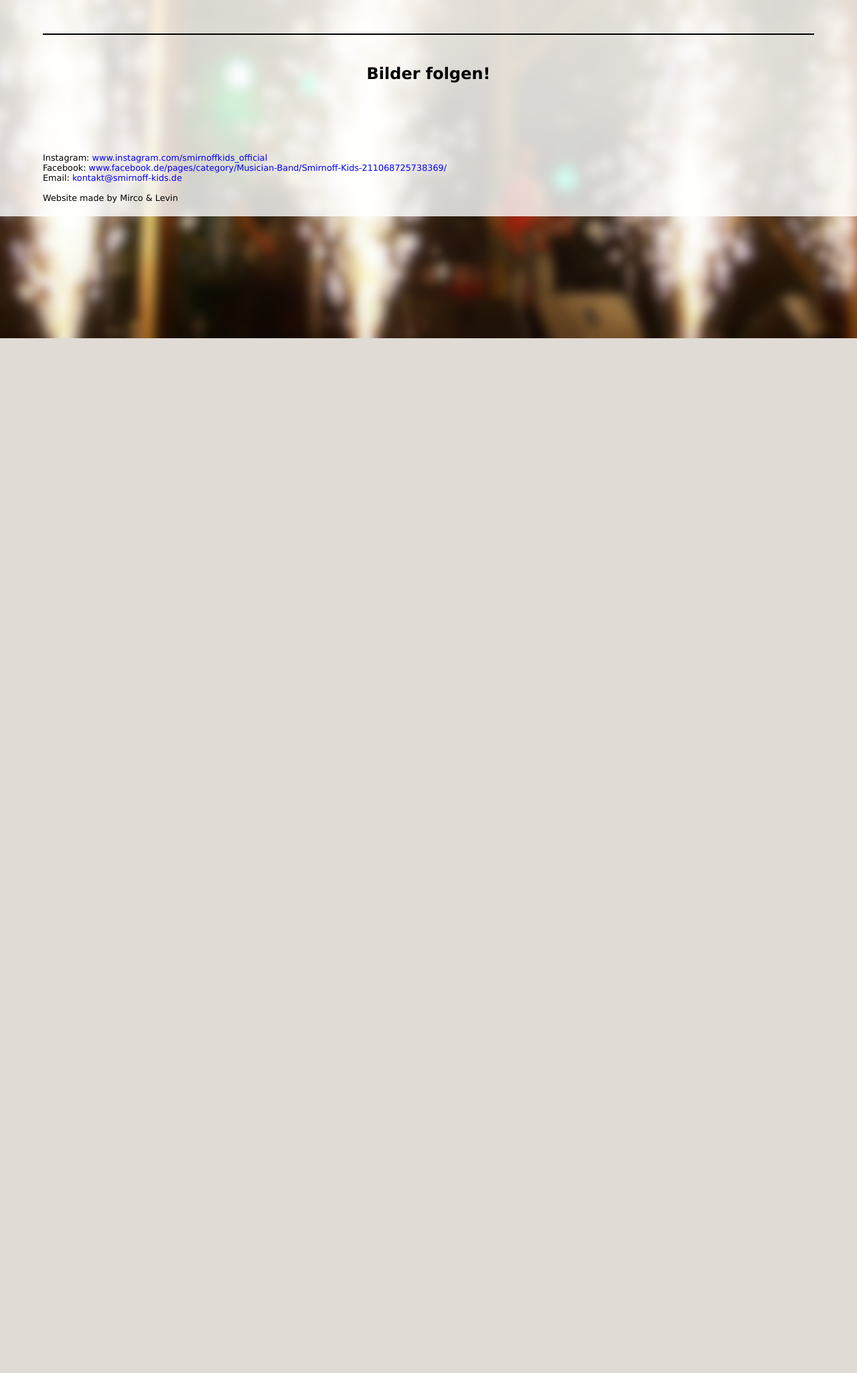
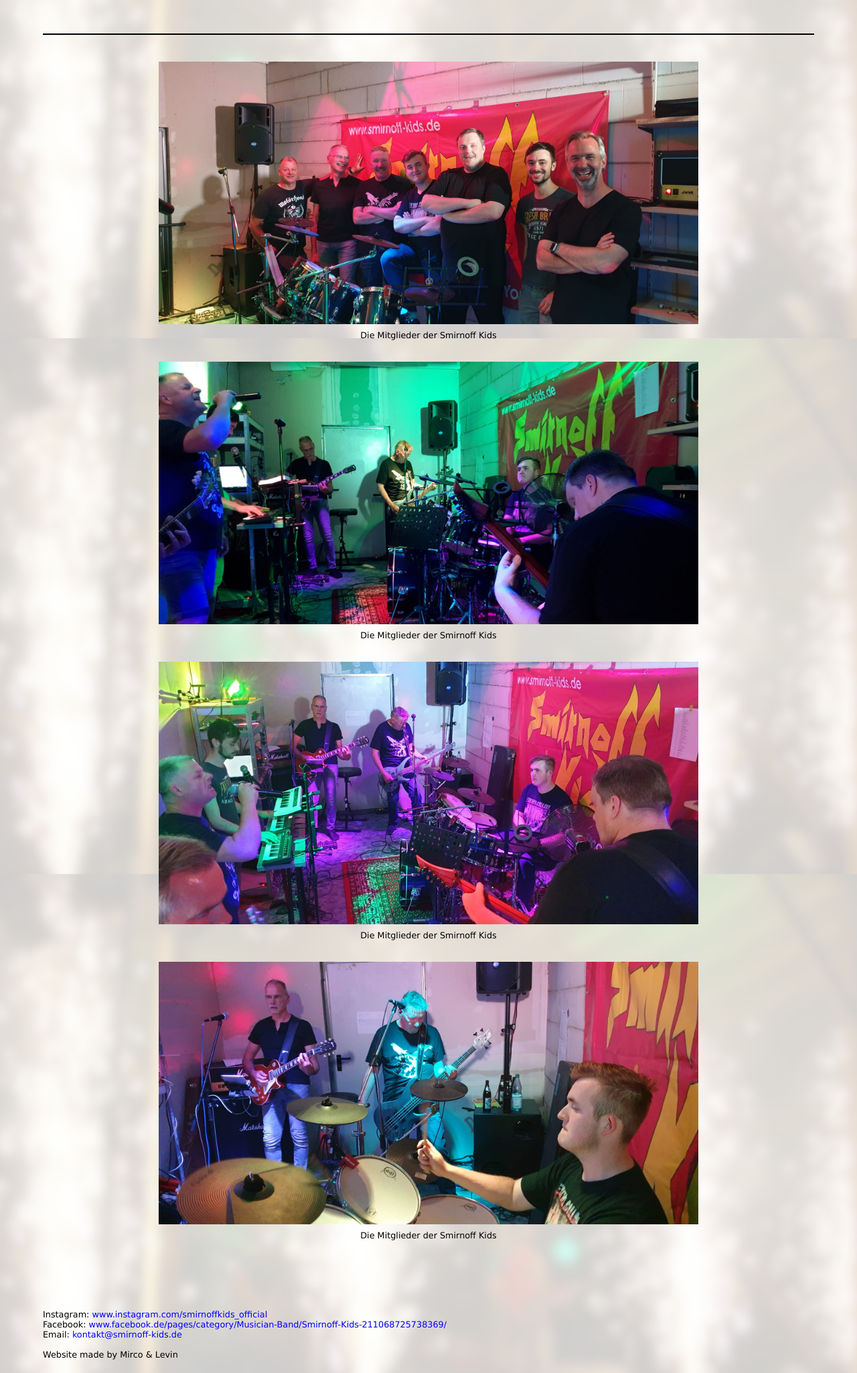
Before and after one commit to Cremetoertchen0815/smirnoff, a PHP site: page /bilder.php in a window 1280 px wide. Shown: the part 295-2345 px from the top of the page at 67% size. Before the commit the page ends 800 px from the top, so only its background shows below. Run offline with PHP 8.4, Linux system fonts and the light colour scheme.

Commit message:
Filled "Bilder" page with content & swapped around content in index.php

```diff
--- a/bilder.php
+++ b/bilder.php
@@ -33,9 +33,27 @@
         <div id="seperator"></div>
 
         <main>
-            <h2 style="text-align: center;">
-                Bilder folgen!
-            </h2>
+
+            <figure>
+                <img src="assets/images/proberaum/a.jpeg" style="width: 100%;"><br>
+                <figcaption>Die Mitglieder der Smirnoff Kids</figcaption>
+            </figure>
+
+            <figure>
+                <img src="assets/images/proberaum/b.jpeg" style="width: 100%;"><br>
+                <figcaption>Die Mitglieder der Smirnoff Kids</figcaption>
+            </figure>
+
+            <figure>
+                <img src="assets/images/proberaum/c.jpeg" style="width: 100%;"><br>
+                <figcaption>Die Mitglieder der Smirnoff Kids</figcaption>
+            </figure>
+
+            <figure>
+                <img src="assets/images/proberaum/d.jpeg" style="width: 100%;"><br>
+                <figcaption>Die Mitglieder der Smirnoff Kids</figcaption>
+            </figure>
+
         </main>
         <footer>
             Instagram: <a href="https://www.instagram.com/smirnoffkids_official/">www.instagram.com/smirnoffkids_official</a><br>
```
Also changed, not shown: index.php (+12 -12 lines).
